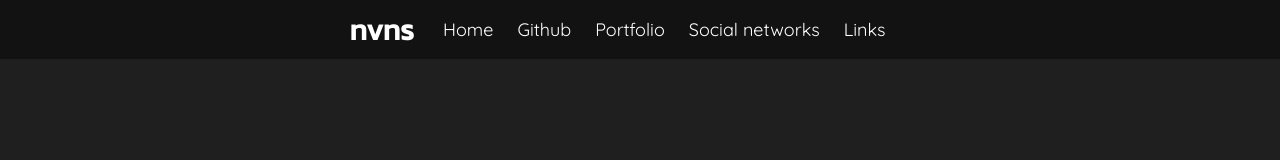
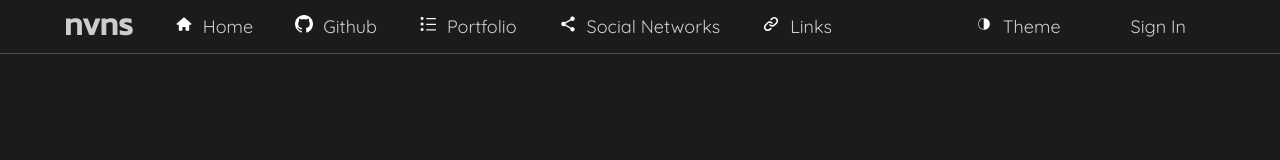
Before and after one commit to nikitosikvn1/nikitosikvn1.github.io, a plain HTML site: page index.html in a window 1280 px wide. Drawn offline with Linux system fonts and the light colour scheme.

Commit message:
Site structure change

```diff
--- a/index.html
+++ b/index.html
@@ -5,7 +5,7 @@
     <meta http-equiv="X-UA-Compatible" content="IE=edge">
     <meta name="viewport" content="width=device-width, initial-scale=1.0">
     <title>nikitosikvn</title>
-    <link rel="shortcut icon" href="img/favicon/favicon-32x32.png" type="image/x-icon">
+    <link rel="shortcut icon" href="img/favicon/favicon.png" type="image/x-icon">
     <link rel="stylesheet" href="style.css">
     <link rel="preconnect" href="https://fonts.googleapis.com">
     <link rel="preconnect" href="https://fonts.gstatic.com" crossorigin>
@@ -13,23 +13,53 @@
     <link href="https://fonts.googleapis.com/css2?family=Kanit&display=swap" rel="stylesheet">
 </head>
 <body>
+    <div class="wrapper">
         <header>
-        <div class="all-header">
+            <div class="header-container">
+                <div class="left-side">
                     <div class="logo">
                         <h1>nvns</h1>
                     </div>
 
-            <div class="main-menu">
-                <ul>
-                    <li><a href="index.html">Home</a></li>
-                    <li><a href="https://github.com/nikitosikvn1">Github</a></li>
-                    <li><a href="portfolio.html">Portfolio</a></li>
-                    <li><a href="#">Social networks</a></li>
-                    <li><a href="https://linktr.ee/nikitosikvn_">Links</a></li>
+                    <nav class="main-menu">
+                        <ul class="outer-list">
+                            <li><a href="#"><img src="img/menu-icons/all-icons/home.svg" alt="Home">Home</a></li>
+                            <li><a href="#"><img src="img/menu-icons/all-icons/github.svg" alt="Github">Github</a></li>
+                            <li><a href="#"><img src="img/menu-icons/all-icons/list.svg" alt="Portfolio">Portfolio</a>
+                                <ul class="inner-list">
+                                    <li><a href="#">Web Snake Game</a></li>
+                                    <li><a href="#">Course work 1</a></li>
+                                    <li><a href="#">Course work 2</a></li>
                                 </ul>
+                            </li>
+                            <li><a href="#"><img src="img/menu-icons/all-icons/social.svg" alt="Social">Social Networks</a>
+                                <ul class="inner-list">
+                                    <li><a href="#">Instagram</a></li>
+                                    <li><a href="#">Telegram</a></li>
+                                    <li><a href="#">Discord</a></li>
+                                    <li><a href="#">Spotify</a></li>
+                                </ul>
+                            </li>
+                            <li><a href="#"><img src="img/menu-icons/all-icons/link.svg" alt="Links">Links</a></li>
+                        </ul>
+                    </nav>
+                </div>
+
+                <div class="right-side">
+                    <div class="site-theme">
+                        <a href="#"><img src="img/menu-icons/all-icons/theme.svg" alt="">Theme</a>
+                    </div>
+
+                    <div class="auth">
+                        <a href="">Sign In</a>
+                    </div>
                 </div>
             </div>
         </header>
 
+        <main></main>
+
+        <footer></footer>
+    </div>
 </body>
 </html>
--- a/style.scss
+++ b/style.scss
@@ -1,57 +1,122 @@
-$header-color: #121212;
-$body-color: #1f1f1f;
+// VARIABLES
+$header-color: #1b1b1b;
+$body-color: #1b1b1b;
+$font-color: #cdcdcd;
+$hover-color: #2a2a2a;
+$border-color: #4e4e4e;
 
 $logo-font: 'Kanit', sans-serif;
 $item-font: 'Quicksand', sans-serif;
 
-%message {
-    display: inline-block;
-    vertical-align: middle;
-    margin-right: 25px;
+// EXTEND BLOCKS
+%header-link-style {
+    display: block;
+    text-decoration: none;
+    font-family: $item-font;
+    color: $font-color;
+    font-size: 18px;
 }
 
+// STYLES
 * {
     margin: 0;
     padding: 0;
 }
 
 header {
+    background-color: $header-color;
+    border-bottom: 1px solid $border-color;
     display: flex;
     justify-content: center;
-    background-color: $header-color;
-    color: white;
 }
 
-.all-header {
-    padding: 7px;
+.header-container {
+    width: 90%;
+    display: flex;
+    justify-content: space-between;
+}
+
+.left-side {
+    display: flex;
+}
+
+.outer-list {
+    display: flex;
+    justify-content: center;
+    list-style: none;
+
+    a {
+        @extend %header-link-style;
+        padding: 15px 30px 15px 40px;
+        transition: all 0.3s ease;
+    }
+
+    a:hover {
+        background-color: $hover-color;
+        box-shadow: 1px 5px 10px -5px $header-color;
+        transition: all 0.3s ease;
+    }
+
+    li {
+        position: relative;
+    }
+
+    li:hover > .inner-list {
+        display: block;
+    }
+
+    img {
+        position: absolute;
+        top: 15px;
+        left: 12px;
+        height: 18px;
+        width: auto;
+    }
+}
+
+.inner-list {
+    position: absolute;
+    min-width: 150px;
+    border: 1px solid $hover-color;
+    list-style: none;
+    display: none;
+
+    a {
+        font-family: $item-font;
+        font-size: 14px;
+        padding: 10px;
+    }
 }
 
 .logo {
-    @extend %message;
+    margin-right: 30px;
 
     h1 {
         font-family: $logo-font;
-        font-size: 30px;
+        font-size: 32px;
+        color: $font-color;
     }
 }
 
-.main-menu {
-    @extend %message;
-
-    li {
-        display: inline-block;
-        margin-right: 20px;
-    }
+.right-side {
+    display: flex;
+    flex-direction: row;
 
     a {
-        text-decoration: none;
-        font-family: $item-font;
-        font-size: 18px;
-        color: white;
+        @extend %header-link-style;
+        padding: 15px 30px 15px 40px;
     }
+}
 
-    a:hover {
-        color: #8c8b8b;
+.site-theme {
+    position: relative;
+
+    img {
+        position: absolute;
+        top: 15px;
+        left: 12px;
+        height: 18px;
+        width: auto;
     }
 }
 
```
Also changed, not shown: img/favicon/favicon.png (renamed from img/favicon/favicon-32x32.png), img/menu-icons/all-icons/discord.svg (added), img/menu-icons/all-icons/github.svg (added), img/menu-icons/all-icons/home.svg (added), img/menu-icons/all-icons/instagram.svg (added), img/menu-icons/all-icons/link.svg (added), img/menu-icons/all-icons/list.svg (added), img/menu-icons/all-icons/social.svg (added), img/menu-icons/all-icons/spotify.svg (added), img/menu-icons/all-icons/telegram.svg (added), img/menu-icons/all-icons/theme.svg (added), style.css, 1 other file. Lines whose indentation alone changed are shown as unchanged.
